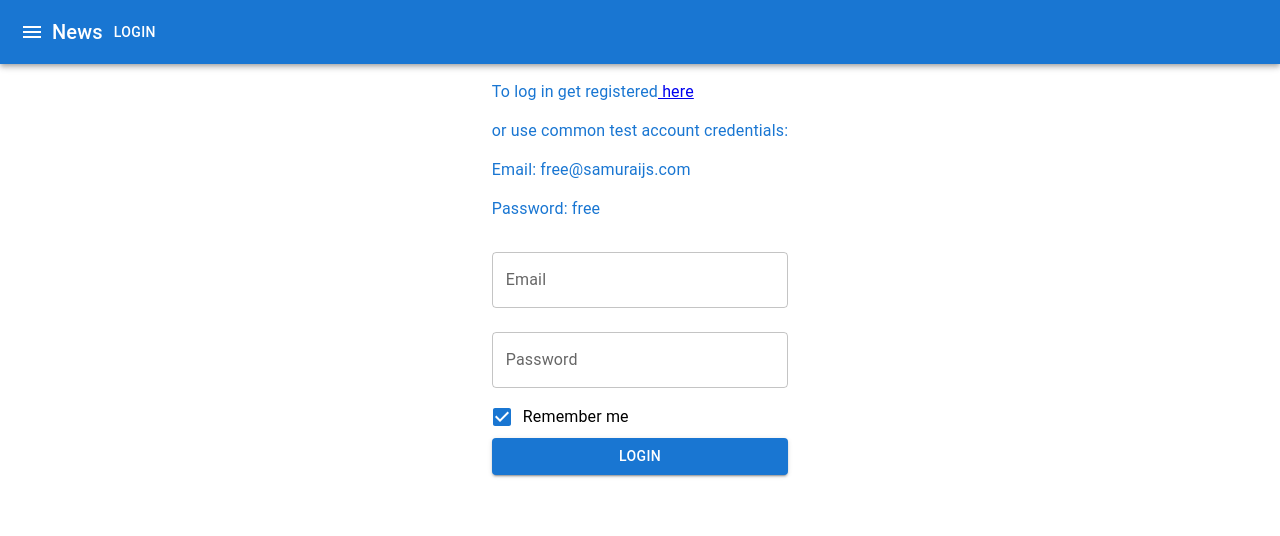
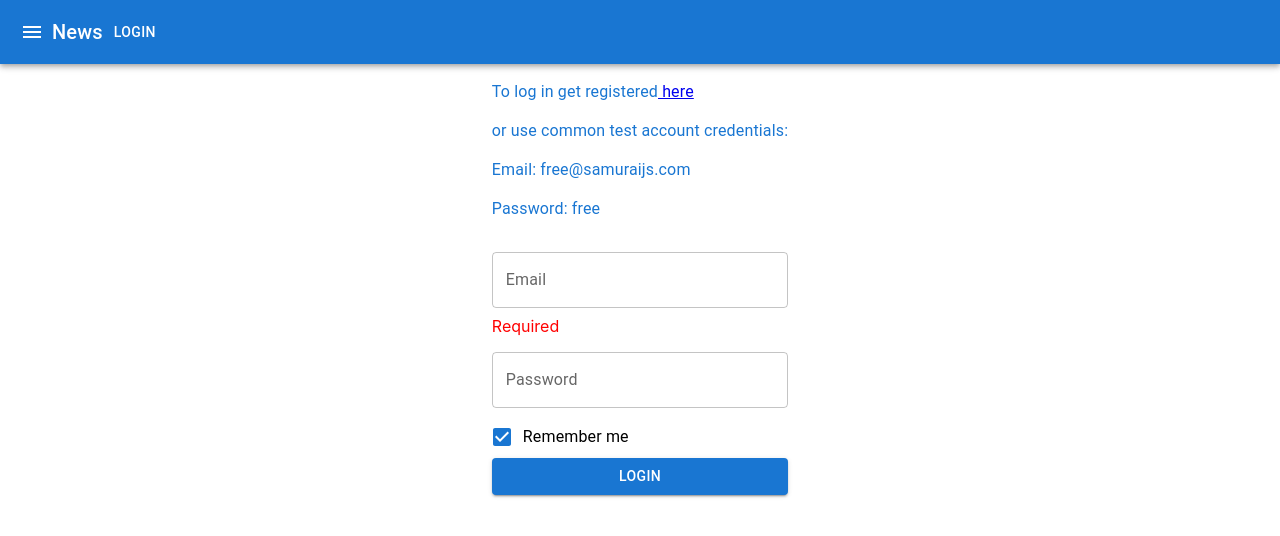
Before and after one commit to romantut1988/todolist, a React (Create React App) app: page /login in a window 1280 px wide. Both pictures are taken after a click on the label "Remember me". Shown: the top 536 px of the page. Built offline with nearby package versions, Linux system fonts and the light colour scheme.

Commit message:
regular expressions in the form

```diff
--- a/src/features/Login/Login.tsx
+++ b/src/features/Login/Login.tsx
@@ -9,6 +9,12 @@ import TextField from '@mui/material/TextField';
 import Button from '@mui/material/Button';
 import {useFormik} from "formik";
 
+type FormikErrorType = {
+    email?: string,
+    password?: string,
+    rememberMe?: boolean
+}
+
 export const Login = () => {
 
     const formik = useFormik({
@@ -17,13 +23,19 @@ export const Login = () => {
             password: '',
             rememberMe: false,
         },
+        validate: (values) => {
+            const errors: FormikErrorType = {};
+            if (!values.email) {
+                errors.email = 'Required';
+            } else if (!/^[A-Z0-9._%+-]+@[A-Z0-9.-]+\.[A-Z]{2,4}$/i.test(values.email)) {
+                errors.email = 'Invalid email address';
+            }
+            return errors;
+        },
         onSubmit: values => {
             alert(JSON.stringify(values, null, 2));
         },
     });
-
-    console.log(formik.values)
-
 
     return <Grid container justifyContent={'center'}>
         <Grid item justifyContent={'center'}>
@@ -46,6 +58,7 @@ export const Login = () => {
                                    onChange={formik.handleChange}
                                    value={formik.values.email}
                         />
+                        {formik.errors.email && <div style={{color: 'red'}}>{formik.errors.email}</div>}
                         <TextField type="password"
                                    label="Password"
                                    margin="normal"
@@ -53,6 +66,7 @@ export const Login = () => {
                                    onChange={formik.handleChange}
                                    value={formik.values.password}
                         />
+                        {formik.errors.password && <div>{formik.errors.password}</div>}
                         <FormControlLabel label={'Remember me'}
                                           control={
                                               <Checkbox
```
